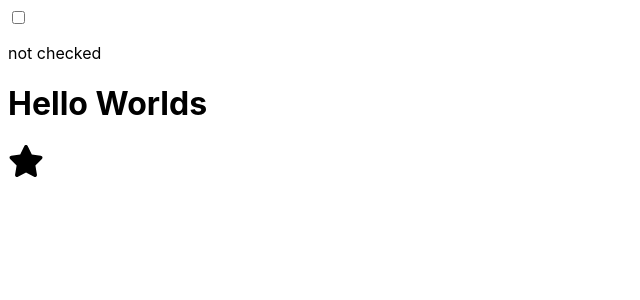
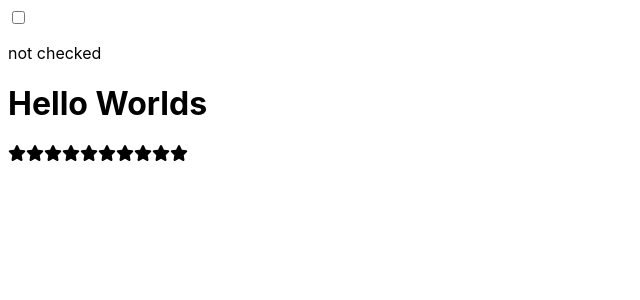
Before and after one commit to binarypsilocybin/react-hooks, a React (Create React App) app: page / in a window 1280 px wide. Shown: the top 300 px of the page, without its empty margins (0-640 px from the left). Built offline with nearby package versions, Linux system fonts and the light colour scheme.

Commit message:
3 files modified

```diff
--- a/package.json
+++ b/package.json
@@ -13,8 +13,7 @@
     "font-awesome": "4.7.0",
     "module": "1.2.5",
     "react": "18.1.0",
-    "react-dom": "18.1.0",
-    "react-icons": "4.3.1"
+    "react-dom": "18.1.0"
   },
   "scripts": {
     "start": "react-scripts start",
--- a/src/components/starRating.js
+++ b/src/components/starRating.js
@@ -2,10 +2,11 @@ import React from 'react';
 import { FontAwesomeIcon } from '@fortawesome/react-fontawesome';
 import { faStar } from '@fortawesome/free-solid-svg-icons';
 
-export default function StarRatings() {
-  return (
-    <h1>
-      <FontAwesomeIcon icon={faStar} />
-    </h1>
-  );
+export default function StarRatings({ totalStars }) {
+  const createArray = (length) => [...Array(length)];
+  function Star() {
+    return <FontAwesomeIcon icon={faStar} />;
+  }
+
+  return createArray(totalStars).map((n, i) => <Star key={i} />);
 }
--- a/src/index.js
+++ b/src/index.js
@@ -9,7 +9,7 @@ ReactDOM.render(
   <React.StrictMode>
     <Input />
     <App />
-    <StarRatings />
+    <StarRatings totalStars={10}/>
   </React.StrictMode>,
   document.getElementById('root')
 );
```
